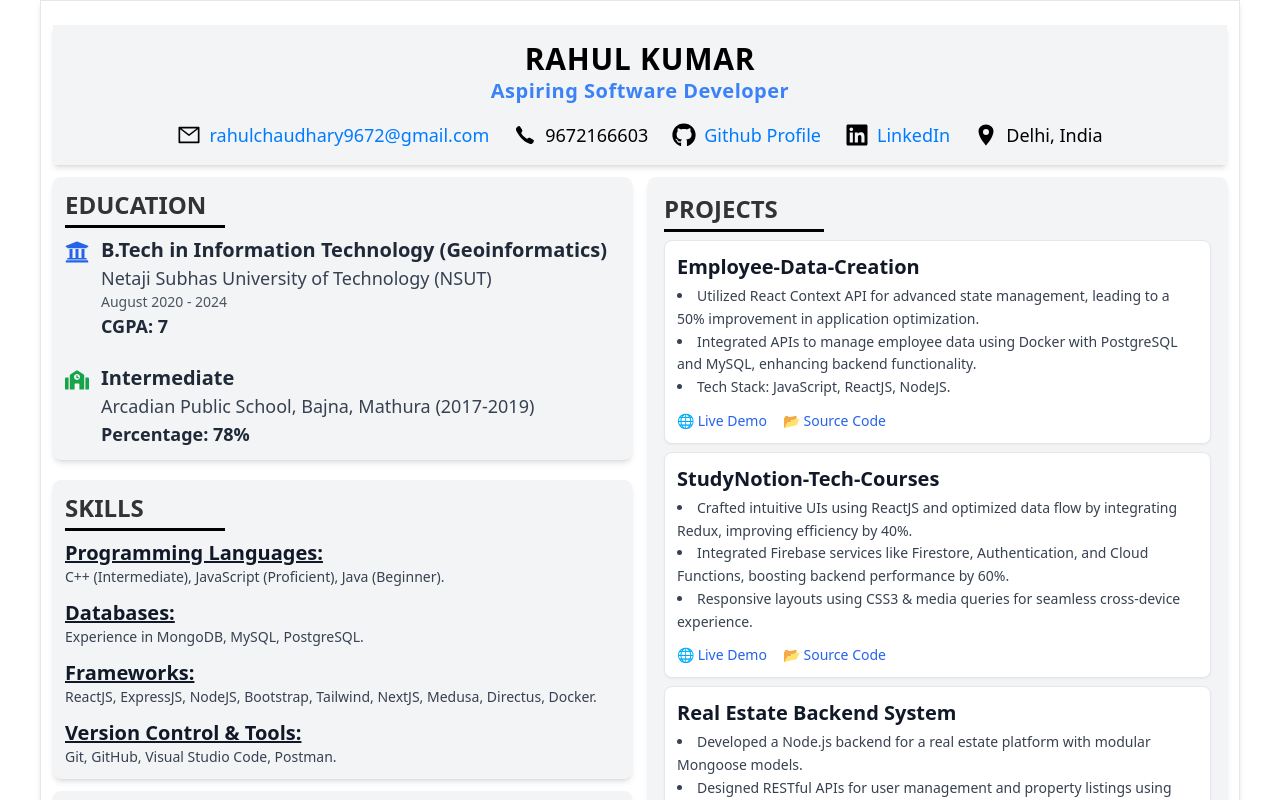
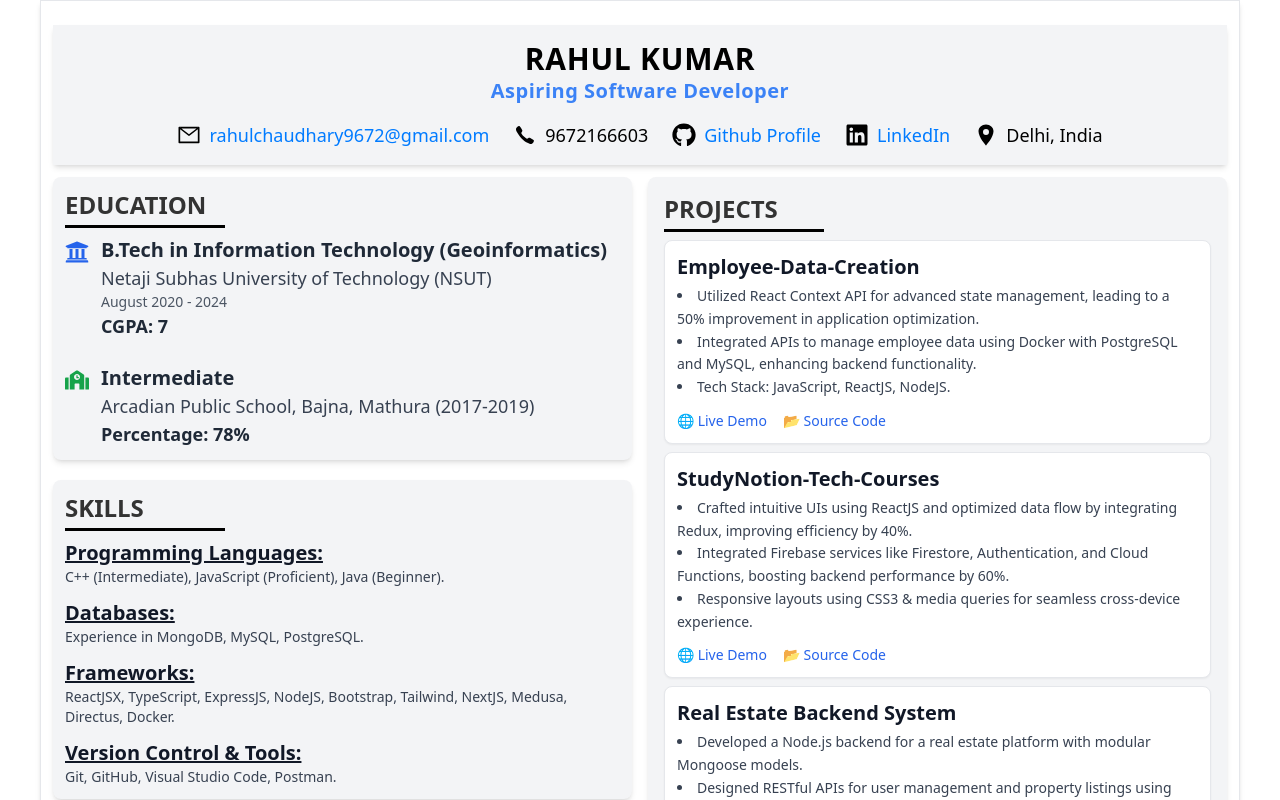
Before and after one commit to Rahul9672/Resume, a React (Create React App) app: page / in a window 1280 px wide. Shown: the top 800 px of the page. Built offline with nearby package versions, Linux system fonts and the light colour scheme.

Commit message:
Some code change in skill

```diff
--- a/src/Components/Skills.js
+++ b/src/Components/Skills.js
@@ -24,7 +24,7 @@ const Skills = () => {
         <div>
           <h3 className="text-xl font-semibold text-gray-900 underline">Frameworks:</h3>
           <p className="text-gray-700">
-            ReactJS, ExpressJS, NodeJS, Bootstrap, Tailwind, NextJS, Medusa, Directus, Docker.
+            ReactJSX, TypeScript, ExpressJS, NodeJS, Bootstrap, Tailwind, NextJS, Medusa, Directus, Docker.
           </p>
         </div>
 
```
